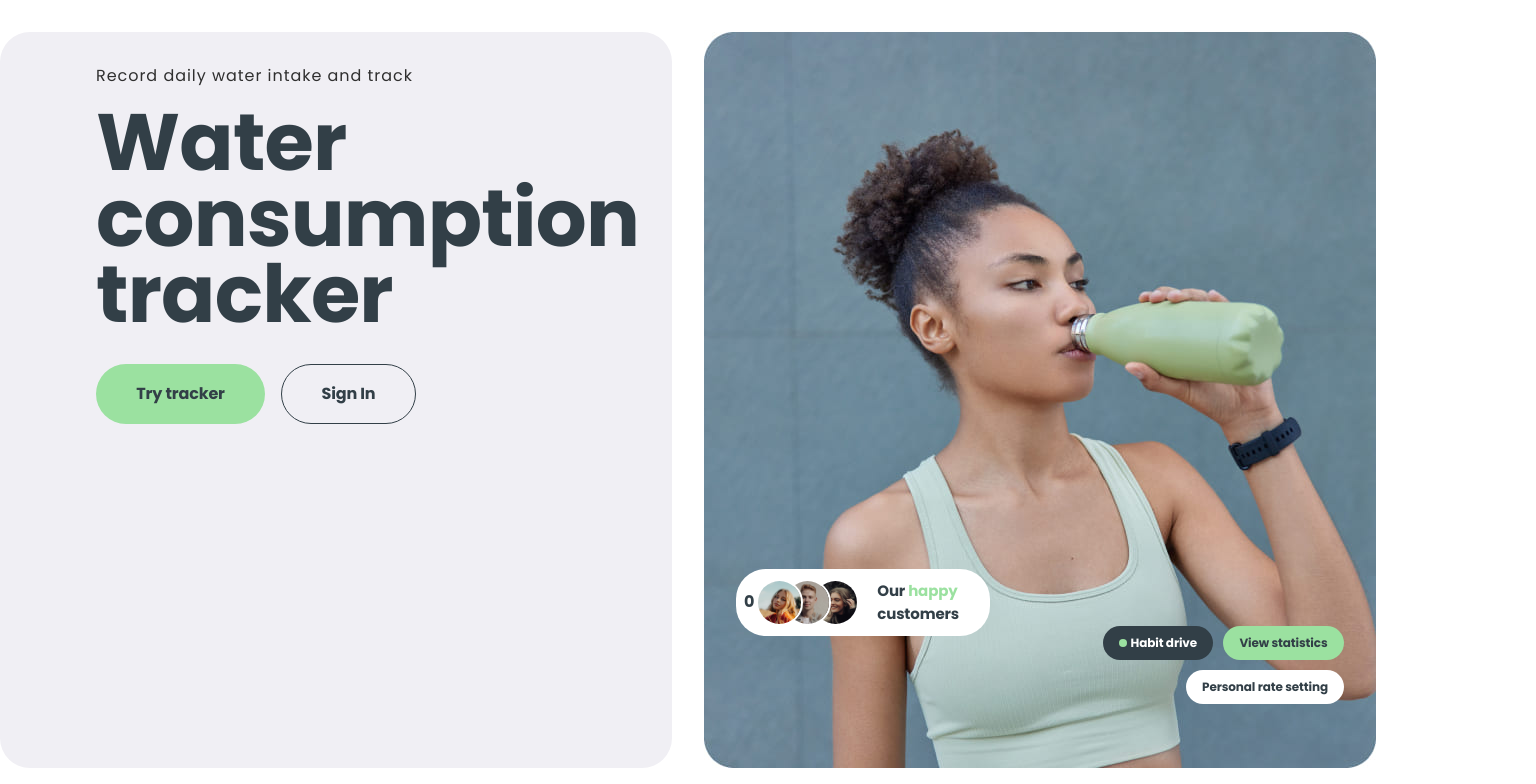
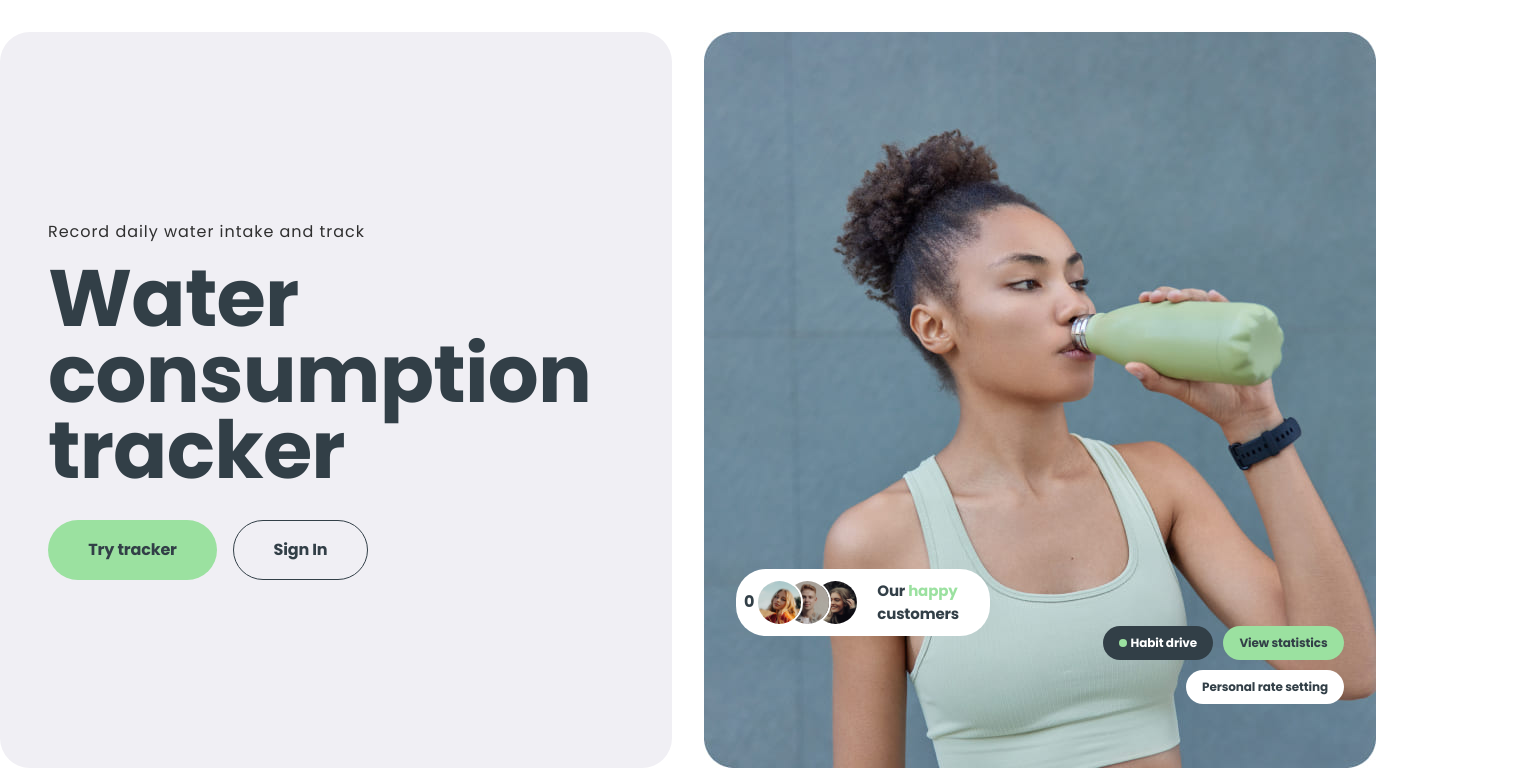
Before and after one commit to andrew-sistuk/WaterIn, a React (Vite) app: page / in a window 1536 px wide. Shown: the top 784 px of the page. Built offline with nearby package versions, Linux system fonts and the light colour scheme; no server answers.

Commit message:
"Updated styles for WelcomeSectionContainer component"

```diff
--- a/src/components/WelcomeSectionContainer/WelcomeSectionContainer.module.css
+++ b/src/components/WelcomeSectionContainer/WelcomeSectionContainer.module.css
@@ -1,12 +1,13 @@
 .welcomeSection {
+  position: relative;
+  background-color: var(--main-gray-color);
+  border-radius: 30px;
   display: flex;
   align-items: center;
   justify-content: center;
   flex-wrap: wrap;
-  padding: 24px 16px;
-  border-radius: 30px;
-  gap: 74px;
-  background-color: var(--main-gray-color);
+  padding: 16px;
+  min-height: 411px;
 }
 
 .isMobile {
@@ -15,9 +16,8 @@
 /* tablet */
 @media only screen and (min-width: 768px) {
   .welcomeSection {
-    padding: 32px 32px 50px;
-    gap: 50px;
-    min-height: 500px;
+    max-width: 704px;
+    min-height: 498px;
   }
 }
 
@@ -25,10 +25,7 @@
 @media only screen and (min-width: 1440px) {
   .welcomeSection {
     width: 672px;
-    padding: 32px 64px;
-    gap: 80px;
-
-    align-content: space-between;
+    min-height: 736px;
   }
 }
 
```
